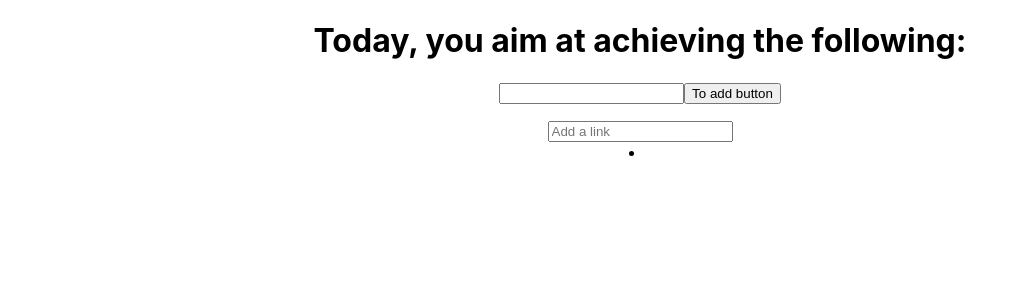
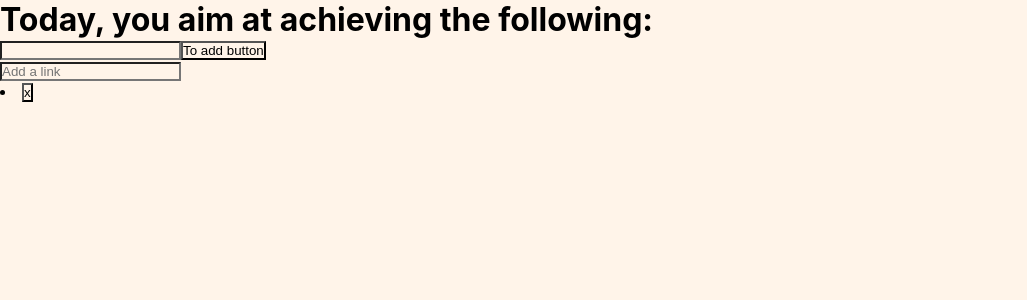
Before and after one commit to SchoolOfCode/bc13_w9_project-frontend-lucky-number-seven, a React (Create React App) app in the folder organiser/: page / in a window 1280 px wide. Shown: the top 300 px of the page, without its empty margins (0-1027 px from the left). Built offline with nearby package versions, Linux system fonts and the light colour scheme.

Commit message:
started working on CSS

```diff
--- a/organiser/src/components/App/App.css
+++ b/organiser/src/components/App/App.css
@@ -1,38 +1,6 @@
-.App {
-  text-align: center;
+*, *::before, *::after {
+  background-color: rgb(255,244,233);
+  box-sizing: border-box;
+  margin: 0 0;
+  padding: 0 0;
 }
-
-.App-logo {
-  height: 40vmin;
-  pointer-events: none;
-}
-
-@media (prefers-reduced-motion: no-preference) {
-  .App-logo {
-    animation: App-logo-spin infinite 20s linear;
-  }
-}
-
-.App-header {
-  background-color: #282c34;
-  min-height: 100vh;
-  display: flex;
-  flex-direction: column;
-  align-items: center;
-  justify-content: center;
-  font-size: calc(10px + 2vmin);
-  color: white;
-}
-
-.App-link {
-  color: #61dafb;
-}
-
-@keyframes App-logo-spin {
-  from {
-    transform: rotate(0deg);
-  }
-  to {
-    transform: rotate(360deg);
-  }
-}
--- a/organiser/src/components/ListItem/index.js
+++ b/organiser/src/components/ListItem/index.js
@@ -1,7 +1,8 @@
-function ListItem() {
+function ListItem({text, handleDelete}) {
   return (
     <div>
       <li>
+      {text} <button onClick={handleDelete}>x</button>
       </li>
     </div>
   );
```
